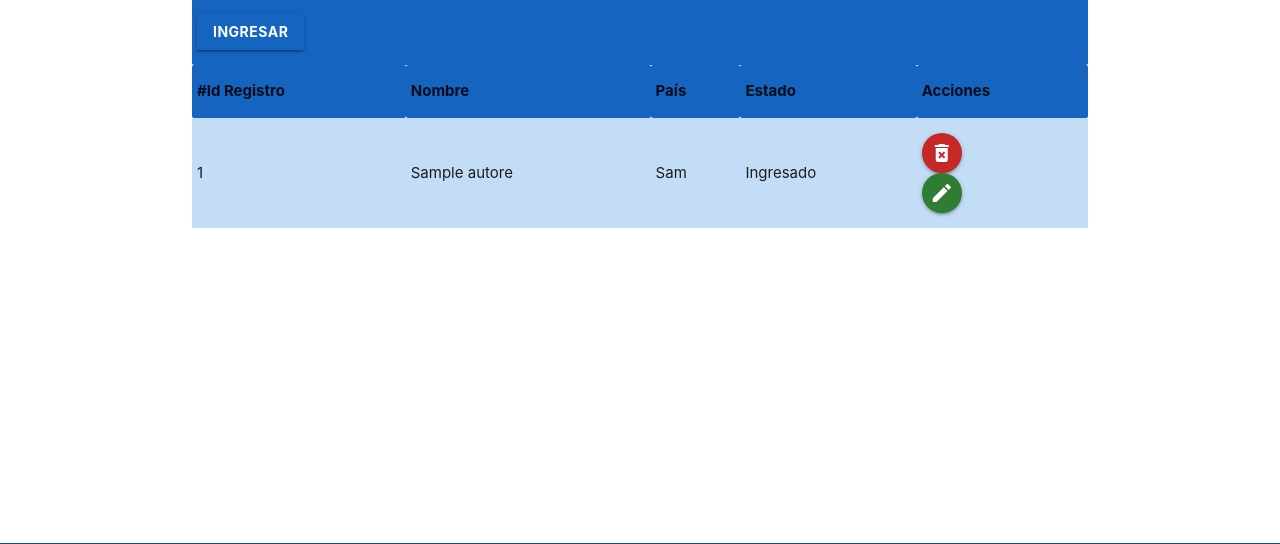
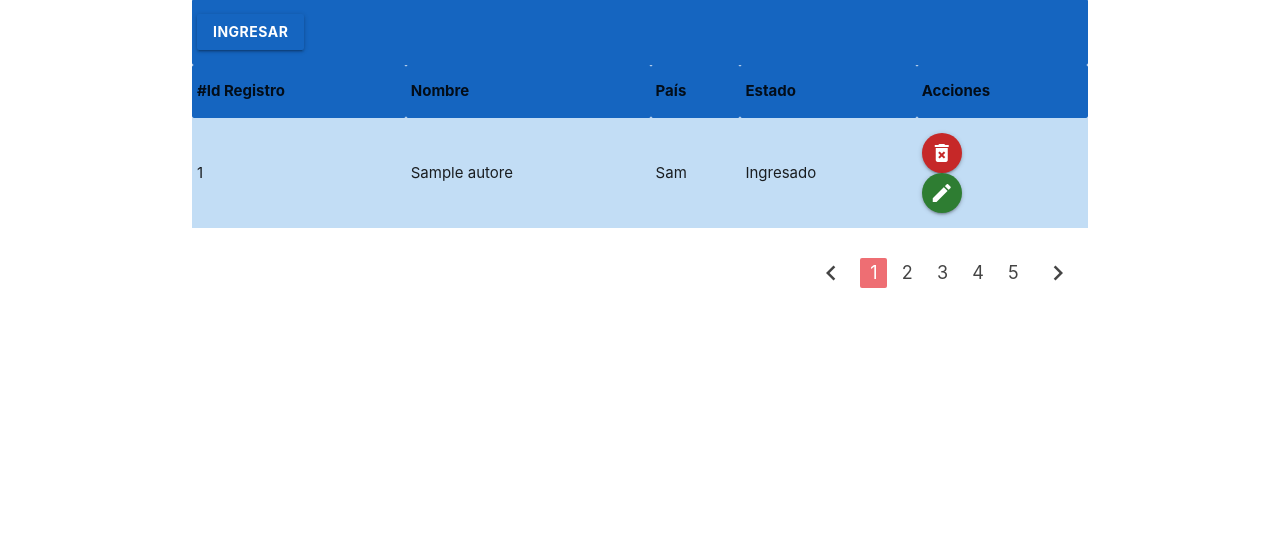
Before and after one commit to dadelgado109/claseTaller2022, a PHP site: page /backend.php in a window 1280 px wide. Shown: the part 306-850 px from the top of the page. Run offline with PHP 8.4, Linux system fonts and the light colour scheme; tables that the repository leaves empty hold one stand-in row (values such as "Sample post").

Commit message:
Se sube primera parte

```diff
--- a/proyecto_libreria/backend.php
+++ b/proyecto_libreria/backend.php
@@ -76,7 +76,36 @@ if(isset($_POST['accion']) && $_POST['accion'] == "Guardar"){
 	}
 }
 
-$listaAutores = $objAutores->listarAutores();
+
+$arrayFiltros = [];
+if(isset($_GET['pag'])){
+
+	$PAGINA = $_GET['pag'];
+
+	if($PAGINA == "" || $PAGINA <= 0){
+
+		$PAGINA = 0;
+		$PAGINAANTERIOR = $PAGINA;
+
+	}else{
+
+		$PAGINAANTERIOR = $PAGINA - 1;
+
+	}
+	$PAGINASIGUENTE = $PAGINA + 1;
+
+	$arrayFiltros['pagina'] = $PAGINA;
+
+}else{
+
+	$PAGINA = 0;
+	$PAGINASIGUENTE = $PAGINA + 1;
+	$PAGINAANTERIOR = $PAGINA;
+
+}
+
+
+$listaAutores = $objAutores->listarAutores($arrayFiltros);
 
 ?>
 <!DOCTYPE html>
@@ -241,6 +270,36 @@ $listaAutores = $objAutores->listarAutores();
 <?php
 				}
 ?>
+					<tr>
+						<td colspan="6">
+							<ul class="pagination right">
+								<li class="waves-effect">
+									<a href="backend.php?pag=<?=$PAGINAANTERIOR?>"><i class="material-icons">chevron_left</i></a>
+								</li>
+								<li class="active">
+									<a href="#!">1</a>
+								</li>
+								<li class="waves-effect">
+									<a href="#!">2</a>
+								</li>
+								<li class="waves-effect">
+									<a href="#!">3</a>
+								</li>
+								<li class="waves-effect">
+									<a href="#!">4</a>
+								</li>
+								<li class="waves-effect">
+									<a href="#!">5</a>
+								</li>
+								<li class="waves-effect">
+									<a href="backend.php?pag=<?=$PAGINASIGUENTE?>">
+										<i class="material-icons">chevron_right</i>
+									</a>
+								</li>
+							</ul>
+						</td>
+					</tr>
+
 				</tbody>
 			</table>
 			<br><br>
--- a/proyecto_libreria/modelos/autores.php
+++ b/proyecto_libreria/modelos/autores.php
@@ -120,9 +120,30 @@ class autores extends generico{
 	}
 
 
-	public function listarAutores(){
+	public function listarAutores($filtos = array()){
 
-		$varSQL = 'SELECT * FROM autores;';
+		//$varSQL = 'SELECT * FROM autores';
+
+
+		// Evaluo si existe en el array que recibo la clave pagina en caso contrario pongo por defecto 0.
+		if(isset($filtos['pagina']) && $filtos['pagina'] != "" ){
+			$pagina = $filtos['pagina'];
+		}else{
+			$pagina = 0;
+		}
+		// Evaluo si existe en el array que recibo la clave limite en caso contrario pongo por defecto 10.
+		if(isset($filtos['limite']) && $filtos['limite'] != "" ){
+			$limite = $filtos['limite'];
+		}else{
+			$limite = 5;
+		}
+
+		//      SELECT * FROM autores LIMIT 0,10;
+		$puntoSalida = $pagina * $limite;
+		$varSQL = "SELECT * FROM autores ORDER BY nombre LIMIT ".$puntoSalida.",".$limite."";
+
+
+
 		$retorno = $this->traerListado($varSQL, array());
 		return $retorno;
 
```
